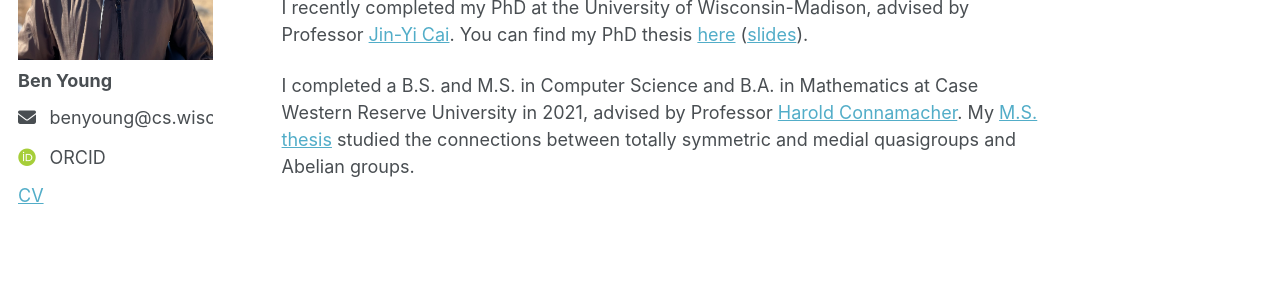
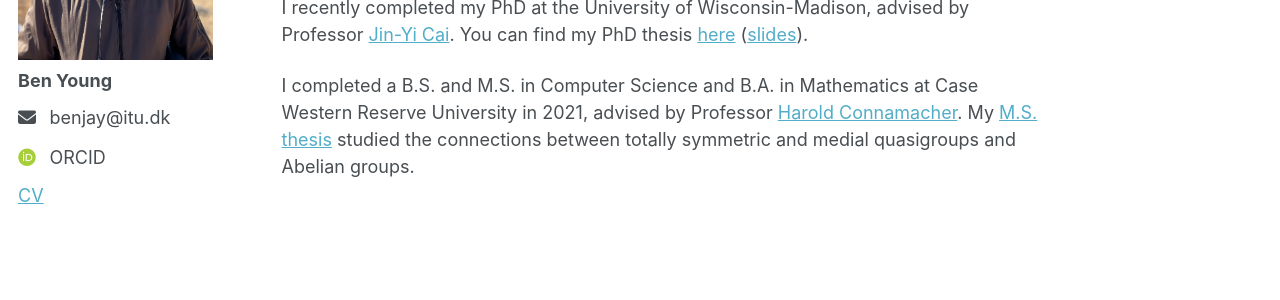
Before and after one commit to ben-m-young/ben-m-young.github.io, a Jekyll site: the page built from _pages/about.md, in a window 1280 px wide. Shown: the part 290-590 px from the top of the page. Built offline with Jekyll 4.4.1, drawn with Linux system fonts in a browser that asks for light colours; some web fonts are replaced; a script that is not in the unit is left out.

Commit message:
change to itu email

```diff
--- a/_config.yml
+++ b/_config.yml
@@ -29,7 +29,7 @@ author:
   location         : # "Earth"
   employer         : # "IT University of Copenhagen"
   uri              : # URL
-  email            : "benyoung@cs.wisc.edu"
+  email            : "benjay@itu.dk"
 
   # Academic websites
   academia         : # URL
```
